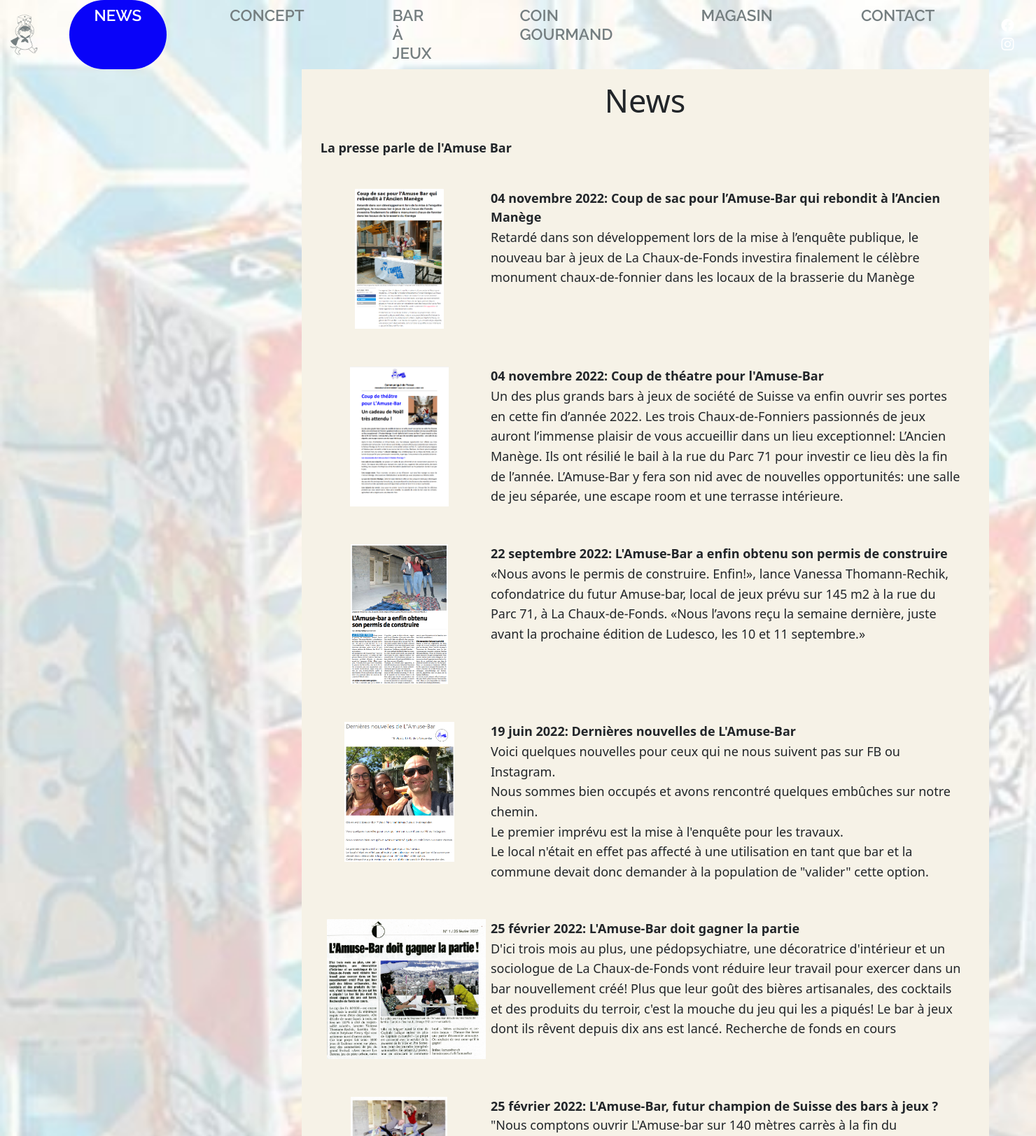
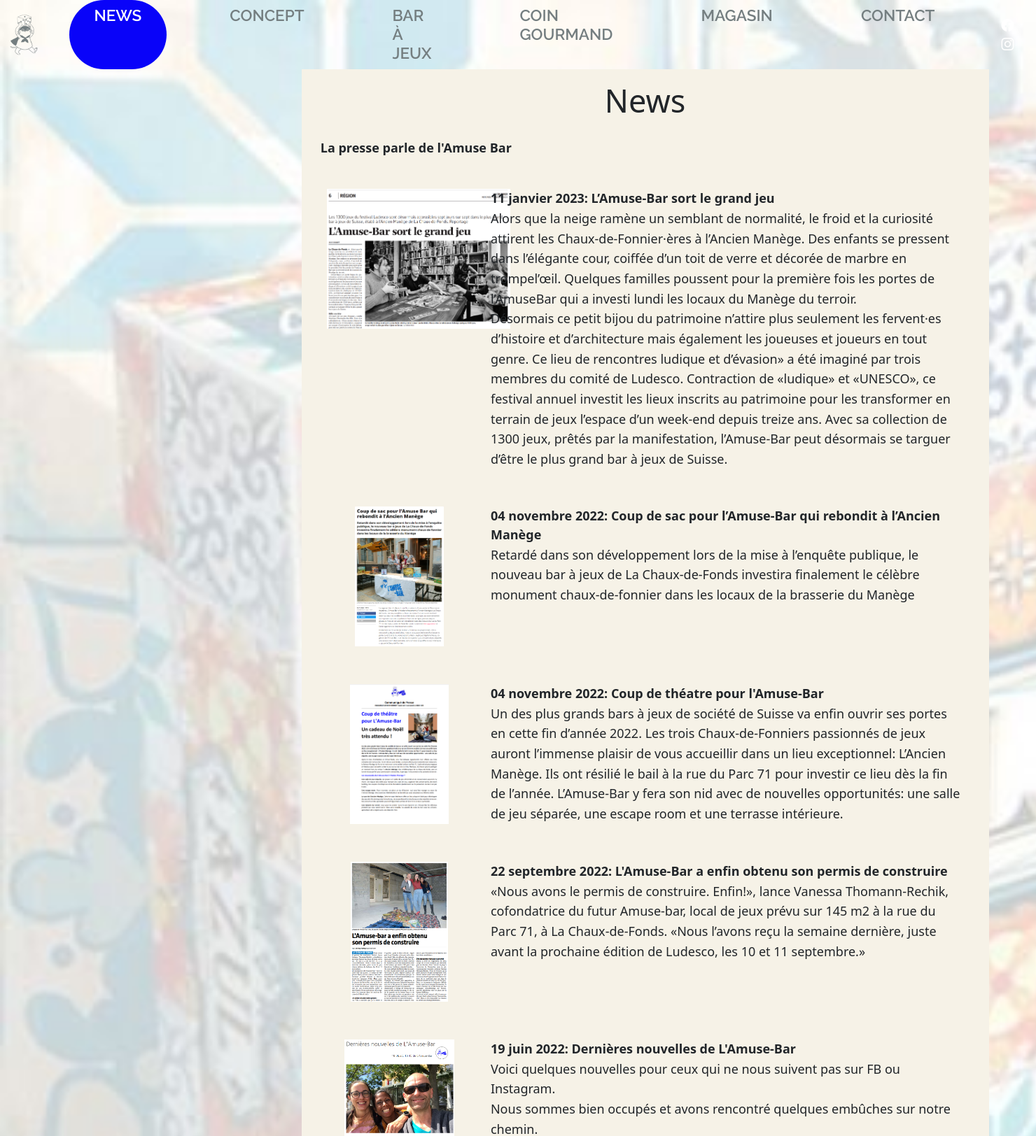
Before and after one commit to gillesdiacon/amusebar, a PHP site: page /news.php in a window 1480 px wide. Shown: the top 1624 px of the page at 70% size. Run offline with PHP 8.4, Linux system fonts and the light colour scheme; some libraries are stand-ins or nearby versions.

Commit message:
gdi: news: add Courrier article

```diff
--- a/news.php
+++ b/news.php
@@ -32,6 +32,27 @@
                     <div class="col amuseBar-bg-cream mx-lg-5 px-4">
                         <div class="h1 py-3 text-center"><?php echo $activeMenuTitle?></div>
                         <p class="fw-bold">La presse parle de l'Amuse Bar</p>
+
+                        <div class="row px-2 py-4">
+                            <div class="col-lg-3 text-center">
+                                <a target="_blank" href="news/Courrier_20230111.pdf">
+                                    <img src="image/news/Courrier_20230111.png" height="200px" />
+                                </a>
+                            </div>
+                            <div class="col d-none d-lg-block">
+                                <div class="fw-bold">11 janvier 2023: L’Amuse-Bar sort le grand jeu</div>
+                                <span class="align-middle">Alors que la neige ramène un semblant de normalité, le froid et la curiosité attirent
+                                    les Chaux-de-Fonnier·ères à l’Ancien Manège. Des enfants se pressent dans
+                                    l’élégante cour, coiffée d’un toit de verre et décorée de marbre en trompel’œil. Quelques familles poussent pour
+                                    la première fois les portes de l’AmuseBar qui a investi lundi les locaux du Manège du terroir.<br>
+                                    Désormais ce petit bijou du patrimoine n’attire plus seulement les fervent·es d’histoire et d’architecture
+                                    mais également les joueuses et joueurs en tout genre. Ce lieu de rencontres ludique et d’évasion» a été imaginé par
+                                    trois membres du comité de Ludesco. Contraction de «ludique» et «UNESCO», ce festival annuel investit les
+                                    lieux inscrits au patrimoine pour les transformer en terrain de jeux l’espace d’un week-end depuis treize ans. Avec
+                                    sa collection de 1300 jeux, prêtés par la manifestation, l’Amuse-Bar peut désormais se targuer d’être le plus grand
+                                    bar à jeux de Suisse. </span>
+                            </div>
+                        </div>
 
                         <div class="row px-2 py-4">
                             <div class="col-lg-3 text-center">
```
Also changed, not shown: image/news/Courrier_20230111.png (added), 1 other file.
